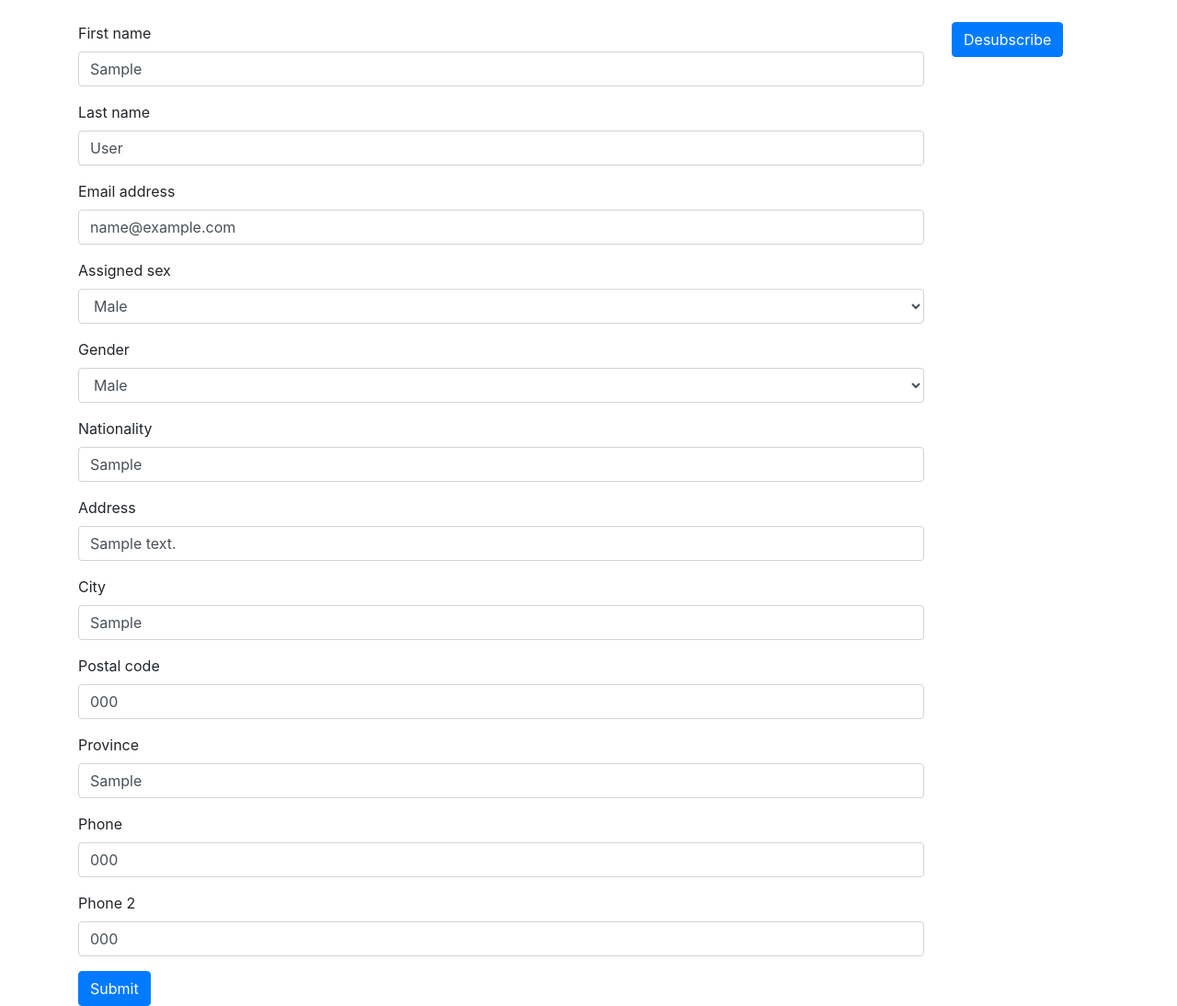
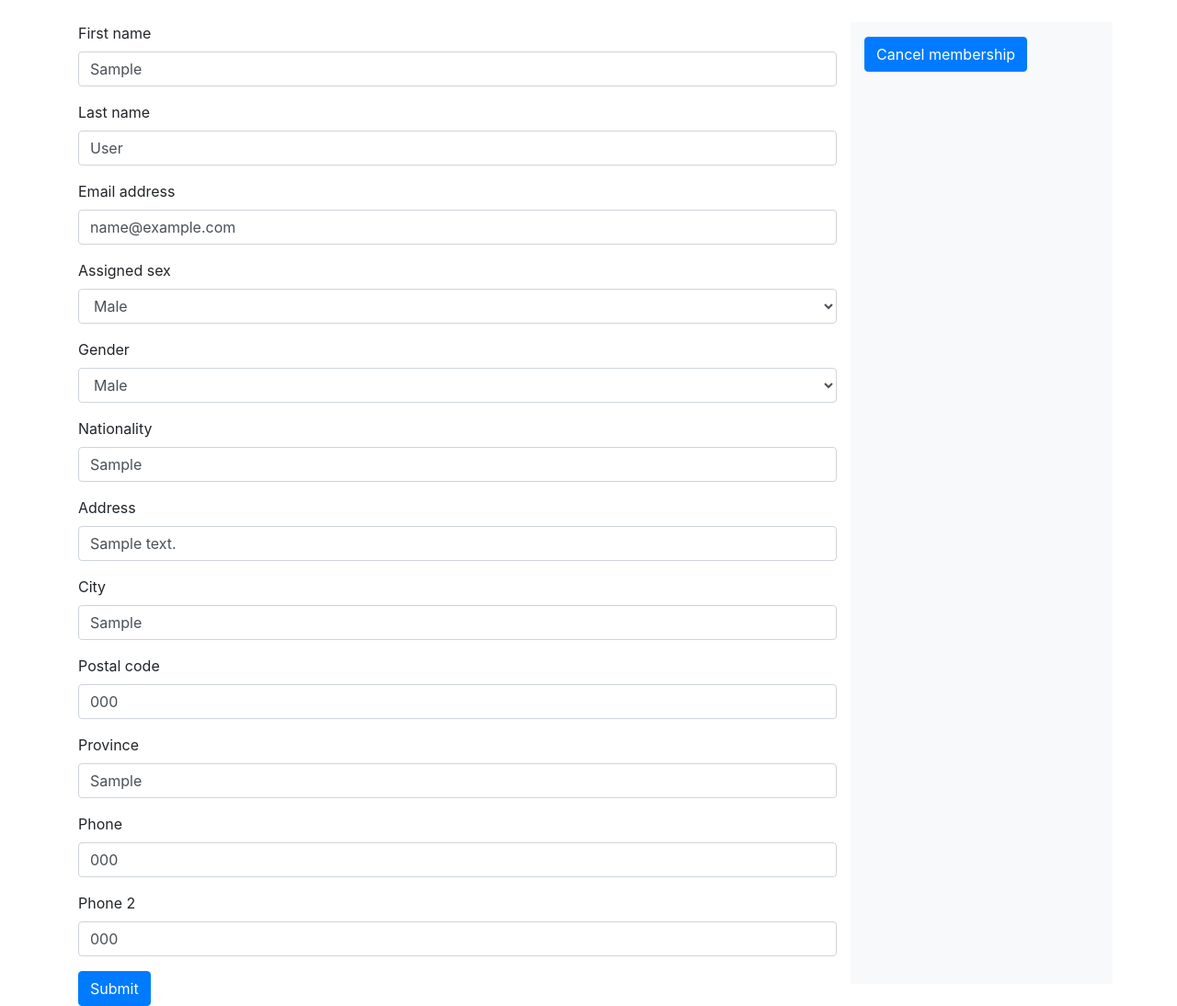
Before and after one commit to pirates-cat/shipanaro, a Django app: a page that uses shipanaro/templates/registration/profile.html in a window 1280 px wide. Shown: the part 56-1150 px from the top of the page at 92% size. Run offline with Django 3.2, Linux system fonts and the light colour scheme; a user stored in the database is signed in; tables that the repository leaves empty hold one stand-in row (values such as "Sample post"); some libraries are stand-ins or nearby versions.

Commit message:
Profile actions sidebar created

```diff
--- a/shipanaro/templates/registration/profile.html
+++ b/shipanaro/templates/registration/profile.html
@@ -1,8 +1,11 @@
 {% extends 'shipanaro/base.html' %}
-{% load i18n bootstrap4 %}
+{% load i18n bootstrap4 static %}
+{% block extrastyle %}
+<link rel="stylesheet" href="{% static 'shipanaro/css/main.css' %}" >
+{% endblock %}
 {% block content %}
 <div class="row">
-	<div class="col-lg-10">
+	<div class="col-lg-9">
 		<form method="post">
 			{% csrf_token %}
 			{% bootstrap_form form %}
@@ -11,8 +14,8 @@
 			{% endbuttons %}
 		</form>
 	</div>
-	<div class="col-lg-2">
-		<button type="submit" class="btn btn-primary">{% trans 'Desubscribe' %}</button>
+	<div id="profile-actions" class="col-lg-3 mb-4 pt-3 bg-light">
+		<button type="submit" class="btn btn-primary">{% trans 'Cancel membership' %}</button>
 	</div>
 </div>
 {% endblock %}
```
